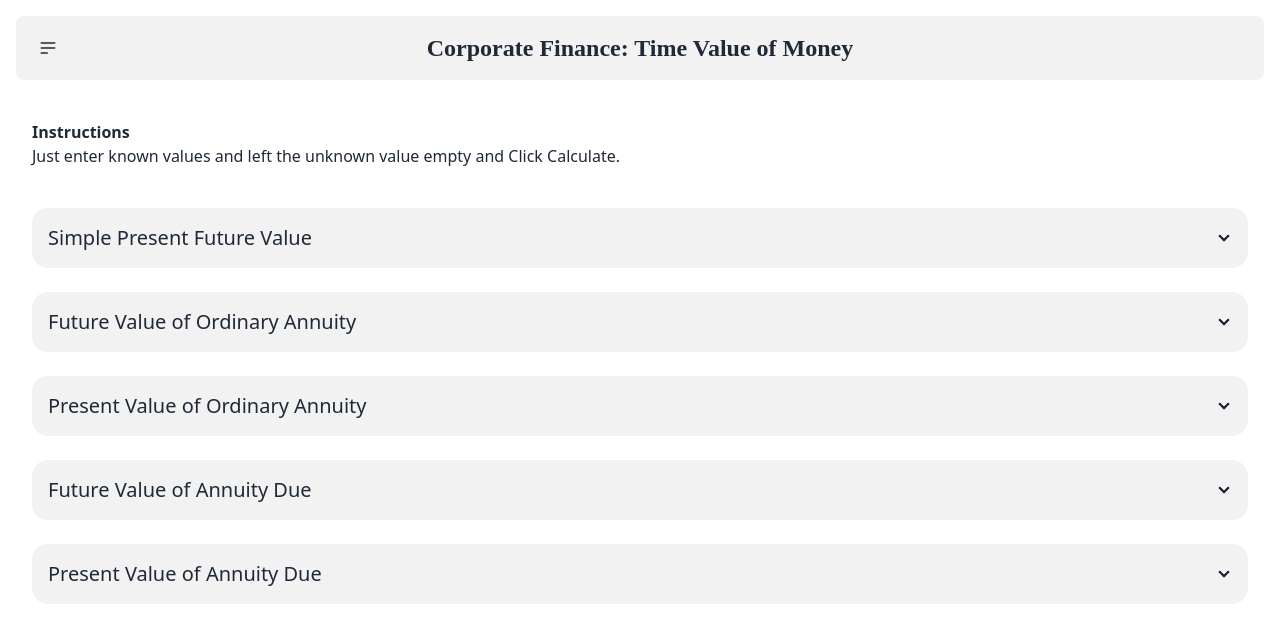
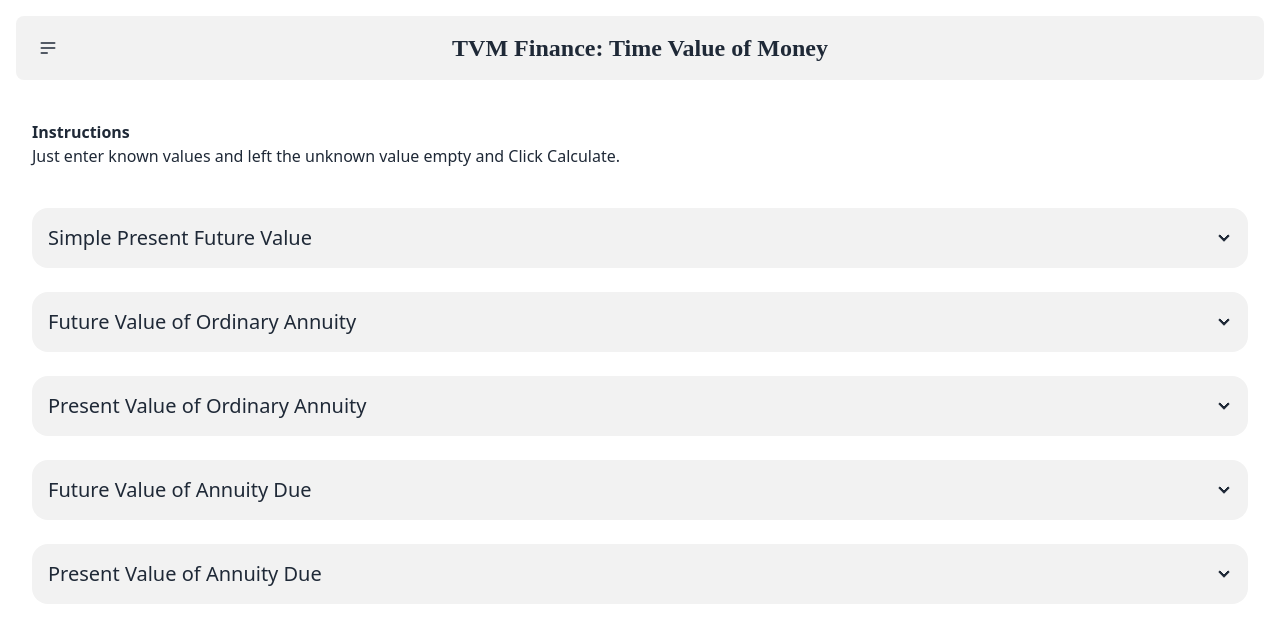
Before and after one commit to mustafakhanneo/tvmfinance, a React (Vite) app: page / in a window 1280 px wide. Shown: the top 642 px of the page. Built offline with nearby package versions, Linux system fonts and the light colour scheme; a web font is replaced by a local one.

Commit message:
change name

```diff
--- a/src/App.jsx
+++ b/src/App.jsx
@@ -26,7 +26,7 @@ function App() {
 
 
   <div className="navbar-center">
-    <a className="btn btn-ghost font-kola sm:text-2xl text-sm" href='./'>Corporate Finance: Time Value of Money</a>
+    <a className="btn btn-ghost font-kola sm:text-2xl text-sm" href='./'>TVM Finance: Time Value of Money</a>
   </div>
 
 
```
